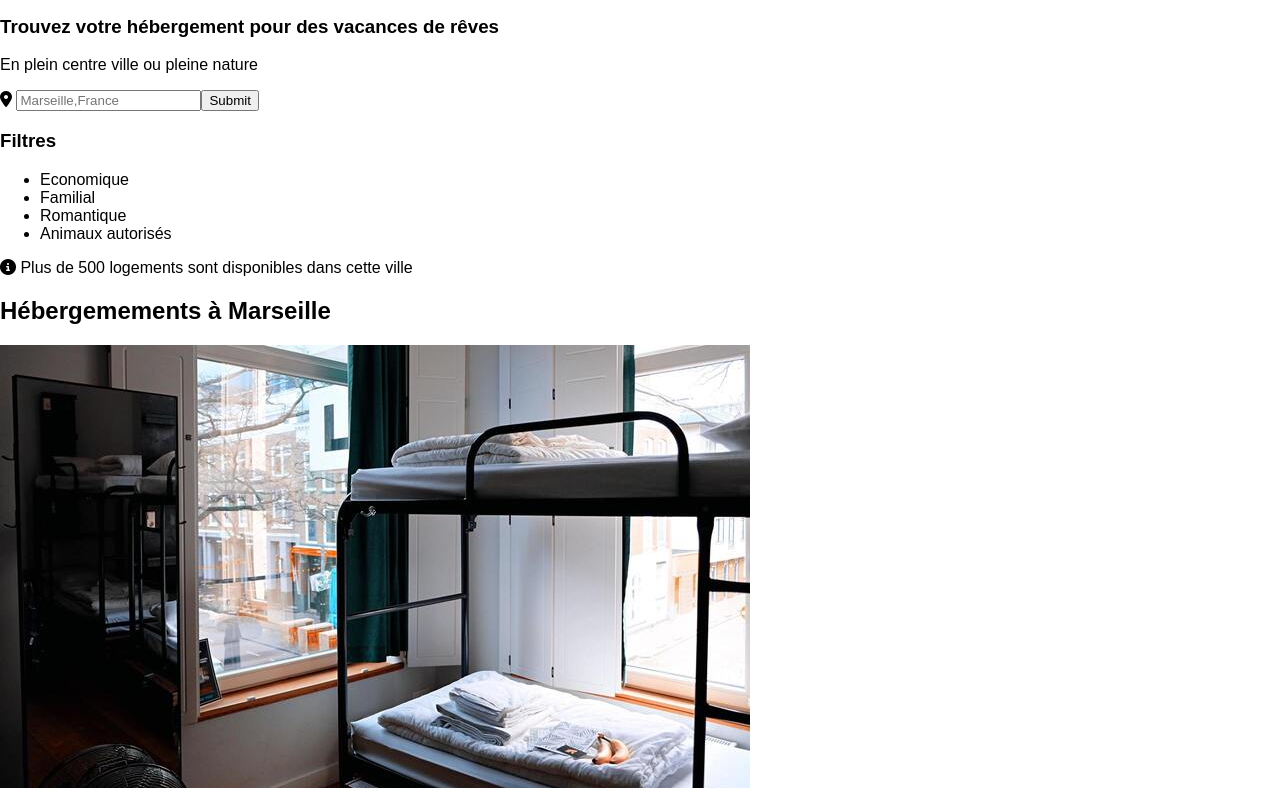
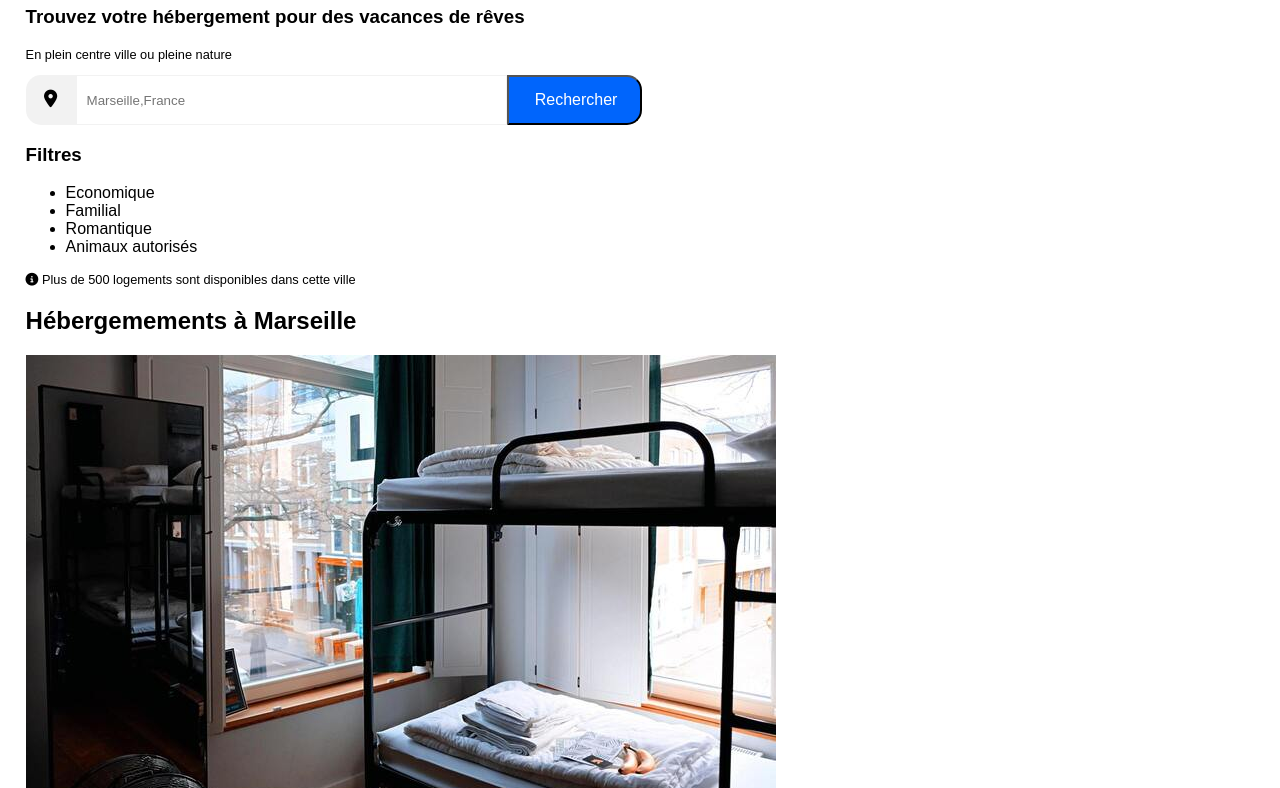
Before and after one commit to Thomas-Nilas/ThomasSalin_2_07012021, a plain HTML site: page index.html in a window 1280 px wide. Shown: the part 78-866 px from the top of the page. Drawn offline with Linux system fonts and the light colour scheme.

Commit message:
Style.css - Integration css à 100% <input>

```diff
--- a/index.html
+++ b/index.html
@@ -41,10 +41,12 @@
                                                     <p>En plein centre ville ou pleine nature</p>
 
                                                     <form method="post" action="traitement.php">
-                                                        <p>
-                                                            <label for="destination"><i class="fas fa-map-marker-alt"></i></label>
-                                                            <input type="search" name="destination" placeholder="Marseille,France" id="destination"/><label for="boutondestination"><input id="boutondestination" type="submit"/></label>
-                                                        </p>
+                                                        <div>
+                                                            <label for="destination"><i class="fas fa-map-marker-alt"></i></label><input type="search" name="destination" placeholder="Marseille,France" id="destination" size="50"/>
+                                                        </div>
+                                                        <div>
+                                                            <label for="boutondestination"><input id="boutondestination" type="submit" value="Rechercher"/></label>
+                                                        </div>
                                                     </form>
 
                                                     <div id="filtre">
--- a/style.css
+++ b/style.css
@@ -14,7 +14,7 @@ header{
     justify-content: space-between;
     align-items: center;
     padding: 0% 2%;
-    font-size: 1em;
+    font-size: 0.8em;
 }
 
 header nav{
@@ -62,9 +62,50 @@ header p{
     align-items: center;
 }
 
+
+main{
+    padding: 0 2%;
+}
+
+main p{
+    font-size: 0.8em;
+}
+
+form{
+    display: flex;
+}
+
+input{
+    padding-left: 10px;
+}
+
+.fa-map-marker-alt{
+    font-size: 1.1em;
+    text-align: center;
+    background-color: #f2f2f2;
+    border-radius: 15px 0 0 15px;
+    height: 20px;
+    width: 20px;
+    padding: 15px;
+}
+
+#destination{
+    height: 50px;
+    border: solid 1px #f2f2f2;
+}
+
+#boutondestination{
+    background-color: #0065FC;
+    color: white;
+    font-size: 1em;
+    border-radius: 0 15px 15px 0;
+    height: 50px;
+    width: 135px;
+}
+
 footer{
     display: flex;
-    background-color:#f2f2f2;
+    background-color: #f2f2f2;
 }
 }
 
```
